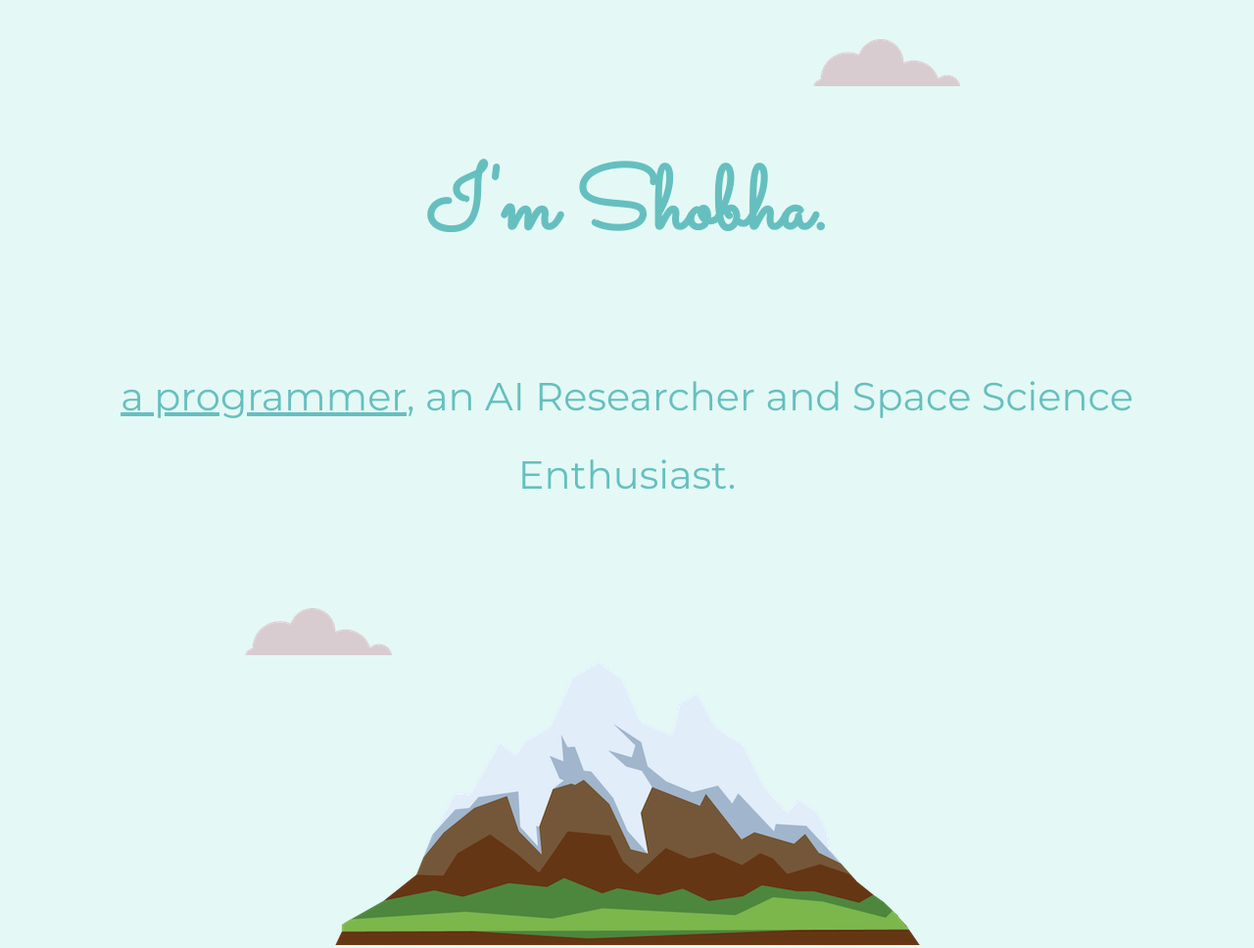
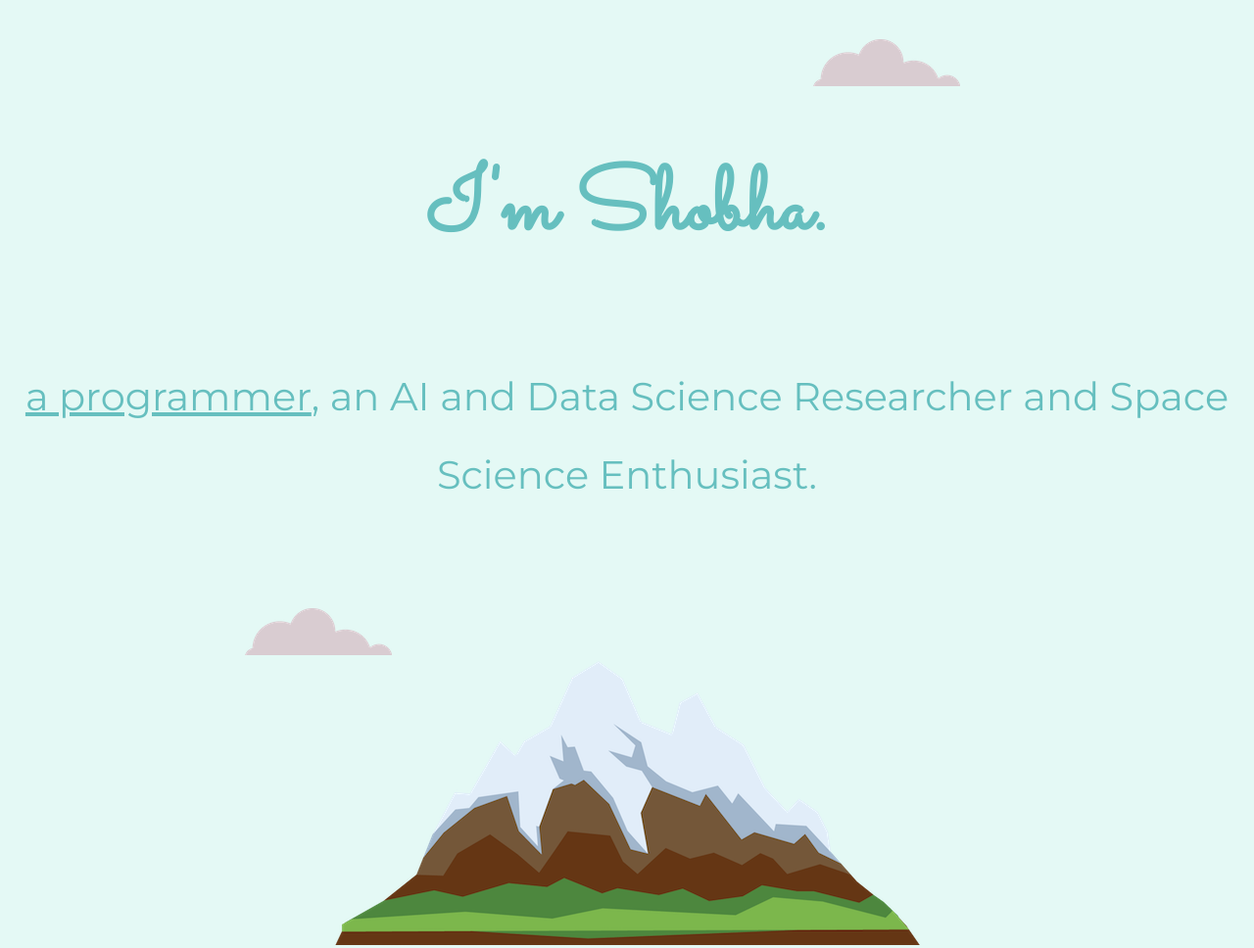
Before and after one commit to shobha2401/MySite, a plain HTML site: page index.html in a window 1280 px wide. Shown: the top 968 px of the page at 98% size. Drawn offline with Linux system fonts and the light colour scheme.

Commit message:
Update index.html

```diff
--- a/index.html
+++ b/index.html
@@ -15,7 +15,7 @@
   <div class="top-container">
     <img class="top-cloud" src="images/cloud.png" alt="cloud-img">
     <h1>I'm Shobha.</h1>
-    <h2><p><span class="Assistant">a programmer</span>, an AI Researcher and Space Science Enthusiast.</p></h2>
+    <h2><p><span class="Assistant">a programmer</span>, an AI and Data Science Researcher and Space Science Enthusiast.</p></h2>
     <img class="bottom-cloud" src="images/cloud.png" alt="cloud-img">
     <img src="images/mountain.png" alt="mountain-img">
   </div>
```
